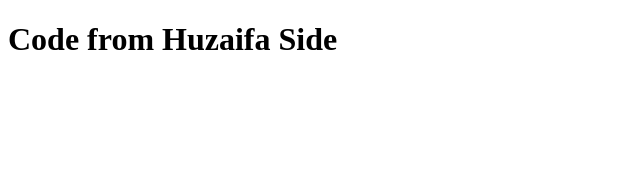
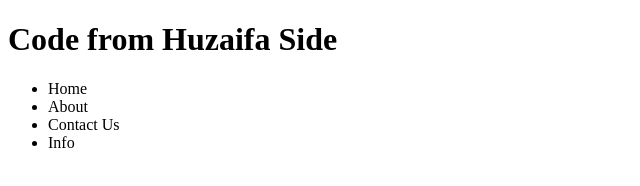
Before and after one commit to iamfaizan-1/advanced-github, a plain HTML site: page index.html in a window 1280 px wide. Shown: the whole page, without its empty margins (0-640 px from the left). Drawn offline with Linux system fonts and the light colour scheme.

Commit message:
Created Navbar

```diff
--- a/index.html
+++ b/index.html
@@ -8,6 +8,15 @@
 <body>
   <h1>Code from Huzaifa Side</h1>
 
+  <nav>
+    <ul>
+      <li>Home</li>
+      <li>About</li>
+      <li>Contact Us</li>
+      <li>Info</li>
+    </ul>
+  </nav>
+
   <script src="app.js"></script>
 </body>
 </html>
```
